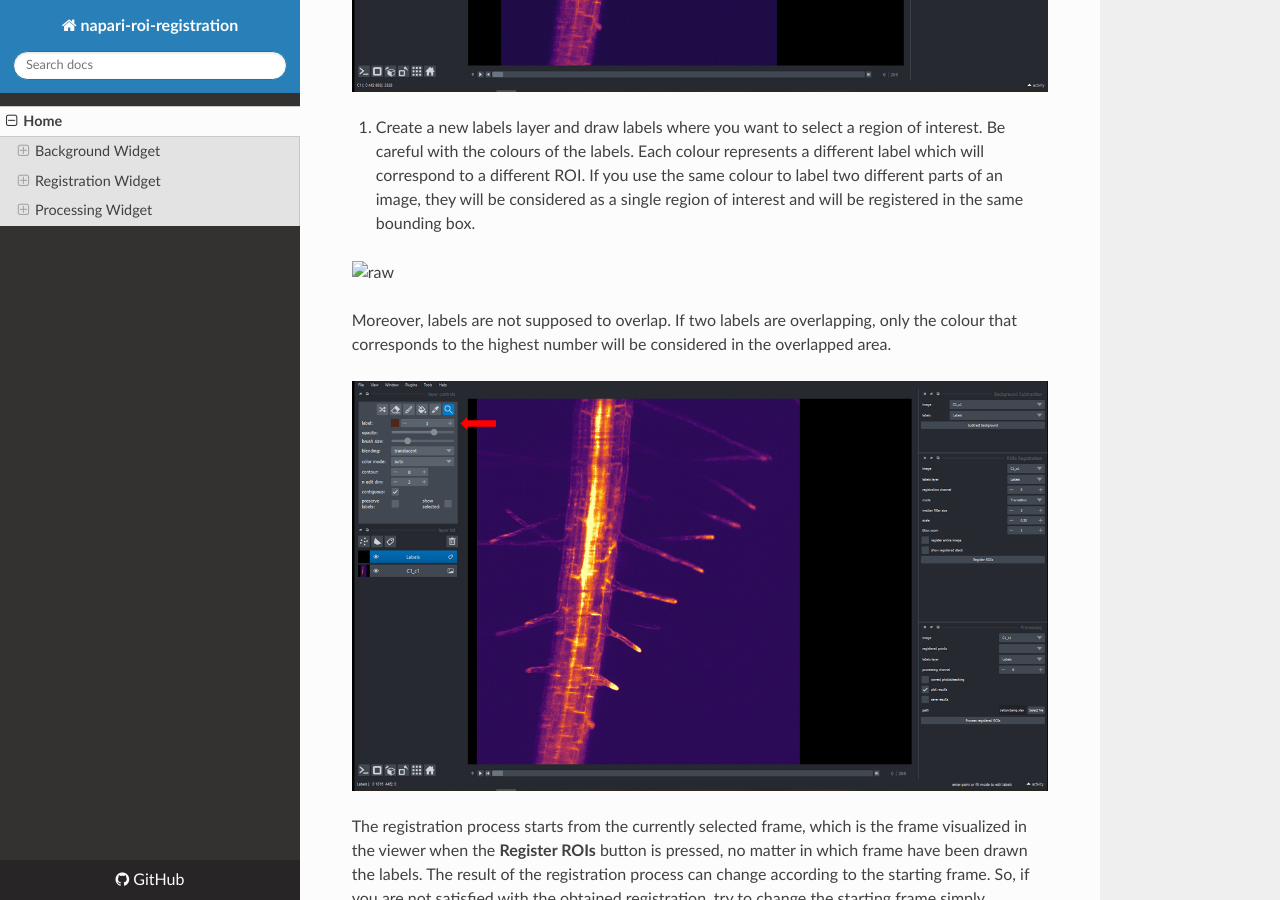
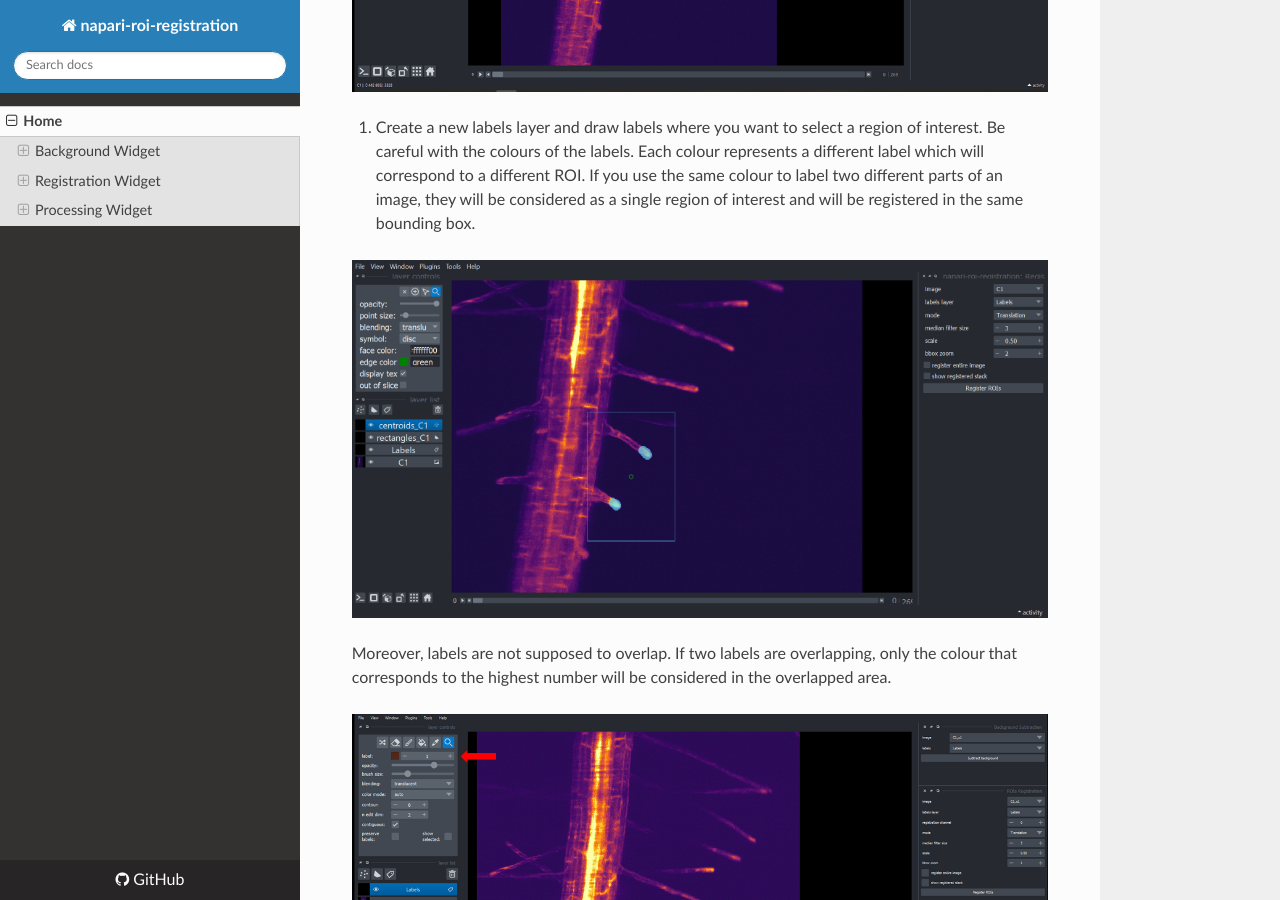
Before and after one commit to GiorgiaTortora/napari-roi-registration, an MkDocs documentation site: the page built from docs/index.md, in a window 1280 px wide and 900 px high, scrolled down 3389 px. Built offline with MkDocs 1.6.1, drawn with Linux system fonts in a browser that asks for light colours; nearby versions of some CDN libraries; old or Windows-style settings are respelled for this version of MkDocs.

Commit message:
documentation corrected

```diff
--- a/docs/index.md
+++ b/docs/index.md
@@ -52,7 +52,7 @@ If you open more than one image, select the image on which you want to perform t
 
 2. Create a new labels layer and draw labels where you want to select a region of interest. Be careful with the colours of the labels. Each colour represents a different label which will correspond to a different ROI. If you use the same colour to label two different parts of an image, they will be considered as a single region of interest and will be registered in the same bounding box.
 
-![raw](github.com/GiorgiaTortora/napari-roi-registration/blob/main/images/double_label.png)
+![raw](https://github.com/GiorgiaTortora/napari-roi-registration/blob/main/images/double_label.png)
 
 Moreover, labels are not supposed to overlap. If two labels are overlapping, only the colour that corresponds to the highest number will be considered in the overlapped area.
 
```
Also changed, not shown: README.md (+1 -1 lines).
